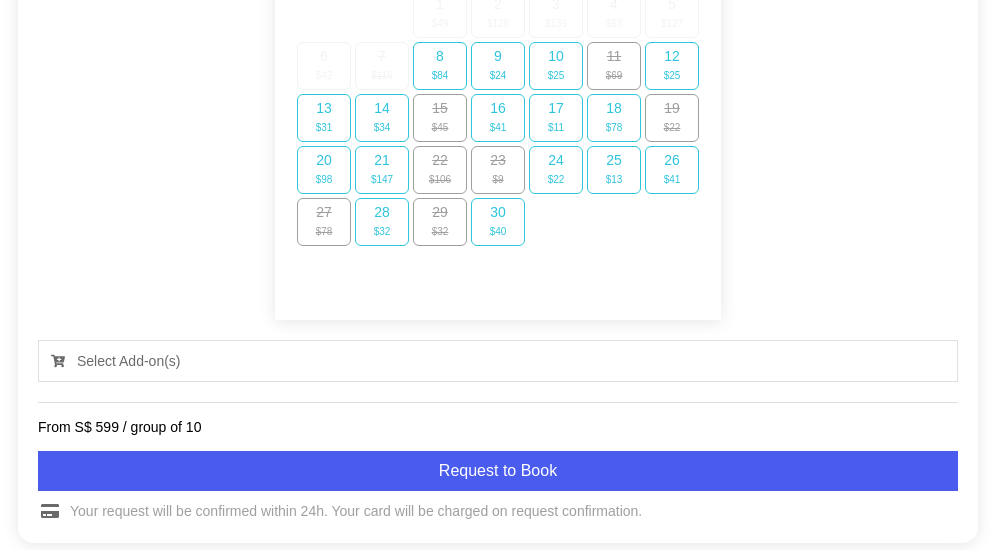
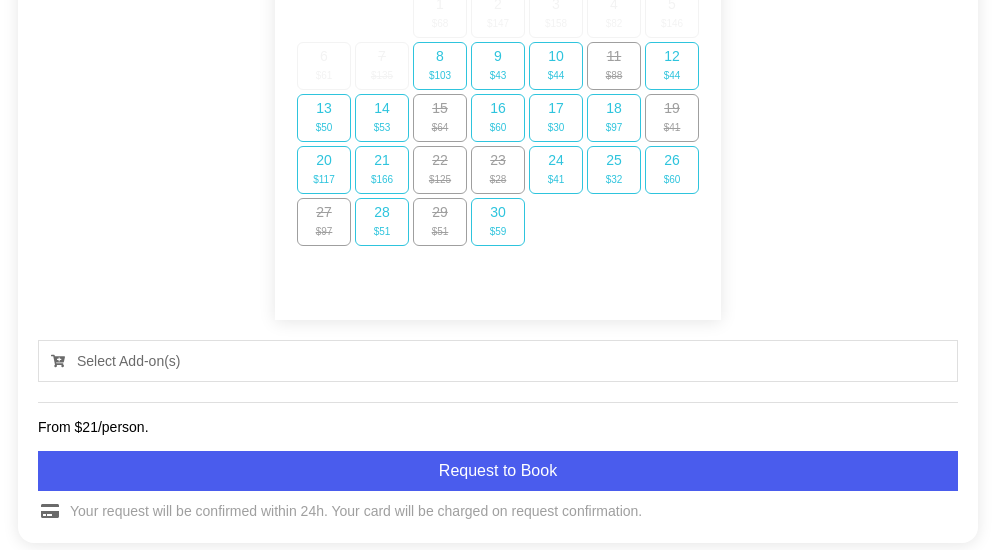
Before and after one commit to QTD289/seeksophie-booking-form, a Next.js app: page / in a window 1280 px wide. Shown: the part 402-952 px from the top of the page, without its empty margins (142-1137 px from the left). Built offline with nearby package versions, Linux system fonts and the light colour scheme; a web font is replaced by a local one.

Commit message:
feat: Select date & time, Calculate total price

```diff
--- a/components/BookingForm/BookingForm.tsx
+++ b/components/BookingForm/BookingForm.tsx
@@ -3,25 +3,48 @@ import { FaCreditCard } from 'react-icons/fa';
 import { useFormStore } from 'stores';
 
 import { Addon, DateTimeSelect, PersonsNo } from './components';
+import { ErrorType } from './interface';
 
 export const BookingForm = (): JSX.Element => {
-  const { maxPersonsNo } = useFormStore();
+  const { maxPersonsNo, minimumPrice, error, book, totalPrice, perPrice } =
+    useFormStore();
 
   return (
     <div className="booking-form">
       <div className="header">Booking for maximum {maxPersonsNo} persons</div>
 
       <PersonsNo />
+      {error[ErrorType.PersonsNo] && (
+        <div className="error">{error[ErrorType.PersonsNo]}</div>
+      )}
 
       <DateTimeSelect />
+      {error[ErrorType.DateTime] && (
+        <div className="error">{error[ErrorType.DateTime]}</div>
+      )}
 
       <Addon />
 
       <div className="request">
-        <div className="min-price">
-          From <span>S$ 599 / group of 10</span>
+        {totalPrice > 0 ? (
+          <div className="total-price">
+            <div className="per">
+              <div>Price/person</div>
+              <div>${perPrice}</div>
+            </div>
+            <div className="total">
+              <div>Total</div>
+              <div>${totalPrice}</div>
+            </div>
+          </div>
+        ) : (
+          <div className="min-price">
+            From <span>${minimumPrice}</span>/person.
+          </div>
+        )}
+        <div className="btn" onClick={book}>
+          Request to Book
         </div>
-        <div className="btn">Request to Book</div>
         <div className="payment">
           <FaCreditCard />
           Your request will be confirmed within 24h. Your card will be charged
--- a/components/BookingForm/components/DateTimeSelect.tsx
+++ b/components/BookingForm/components/DateTimeSelect.tsx
@@ -1,12 +1,13 @@
 import { useEffect } from 'react';
 
+import classNames from 'classnames';
 import { FaCalendarAlt } from 'react-icons/fa';
 
 import { Calendar } from 'Calendar';
 import { useFormStore } from 'stores';
 
 export const DateTimeSelect = (): JSX.Element => {
-  const { init } = useFormStore();
+  const { init, bookingDate, bookingTime } = useFormStore();
 
   useEffect(() => {
     init();
@@ -14,11 +15,21 @@ export const DateTimeSelect = (): JSX.Element => {
 
   return (
     <div className="dateTimeSelect">
-      <div className="field calendar">
+      <div
+        className={classNames('field calendar', {
+          selected: bookingDate && bookingTime,
+        })}
+      >
         <div className="icon">
           <FaCalendarAlt />
         </div>
-        <div className="placeholder">Select Date & Time</div>
+        {bookingDate && bookingTime ? (
+          <div className="selectedDateTime">{`${bookingDate.toLocaleDateString(
+            'en-US'
+          )} • ${bookingTime.start} - ${bookingTime.end}`}</div>
+        ) : (
+          <div className="placeholder">Select Date & Time</div>
+        )}
       </div>
 
       <Calendar />
--- a/components/BookingForm/components/PersonsNo.tsx
+++ b/components/BookingForm/components/PersonsNo.tsx
@@ -4,8 +4,7 @@ import { FaRegMinusSquare, FaRegPlusSquare, FaUser } from 'react-icons/fa';
 import { useFormStore } from 'stores';
 
 export const PersonsNo = (): JSX.Element => {
-  const { maxPersonsNo, personsNo, changePersonsNo, increase, decrease } =
-    useFormStore();
+  const { maxPersonsNo, personsNo, changePersonsNo } = useFormStore();
 
   return (
     <div
@@ -17,7 +16,7 @@ export const PersonsNo = (): JSX.Element => {
       <div className="placeholder">Number of Persons</div>
       <div
         className={classNames('minus', { disabled: personsNo < 1 })}
-        onClick={decrease}
+        onClick={() => changePersonsNo(personsNo - 1)}
       >
         <FaRegMinusSquare />
       </div>
@@ -29,7 +28,7 @@ export const PersonsNo = (): JSX.Element => {
       />
       <div
         className={classNames('plus', { disabled: personsNo >= maxPersonsNo })}
-        onClick={increase}
+        onClick={() => changePersonsNo(personsNo + 1)}
       >
         <FaRegPlusSquare />
       </div>
--- a/components/BookingForm/interface.ts
+++ b/components/BookingForm/interface.ts
@@ -15,3 +15,13 @@ export interface DailyPrice {
   prices: Price[];
   timeSlots: TimeSlot[];
 }
+
+export enum ErrorType {
+  PersonsNo = 'personNo',
+  DateTime = 'dateTime',
+}
+
+export interface FormError {
+  [ErrorType.PersonsNo]?: string;
+  [ErrorType.DateTime]?: string;
+}
--- a/components/Calendar/CalendarDayCell.tsx
+++ b/components/Calendar/CalendarDayCell.tsx
@@ -13,20 +13,25 @@ interface Props {
 }
 
 export const CalendarDayCell = (props: Props) => {
-  const { dailyPrices } = useFormStore();
+  const { dailyPrices, personsNo, selectDateTime, bookingDate } =
+    useFormStore();
   const { selectedDate, currentDay, day } = props;
 
   const [showingTimeSlots, setShowingTimeSlots] = useState(false);
 
   const monthIndex = day.getMonth() - 10;
   const dailyPrice = dailyPrices[monthIndex * 30 + day.getDate() - 1];
+  const timeSlots =
+    dailyPrice?.timeSlots.filter((slot) => slot.maximumPersons >= personsNo) ||
+    [];
+  const prices = dailyPrice?.prices;
 
   const isToday = dayjs(currentDay).isSame(day, 'date');
   const isDefault = selectedDate.clone().toDate().getMonth() === day.getMonth();
   const isNextMonth =
     selectedDate.clone().toDate().getMonth() !== day.getMonth();
   const isPast = dayjs(currentDay).isAfter(day, 'date');
-  const isNotAvailable = dailyPrice?.timeSlots.length < 1;
+  const isNotAvailable = timeSlots.length < 1;
   const isSat = day.getDay() === 0;
   const isSun = day.getDay() === 6;
 
@@ -52,6 +57,7 @@ export const CalendarDayCell = (props: Props) => {
           today: isToday,
           past: isPast,
           notAvailable: isNotAvailable,
+          selected: bookingDate === day,
         })}
         onClick={toggleDropdown}
       >
@@ -62,9 +68,16 @@ export const CalendarDayCell = (props: Props) => {
       </div>
       {monthIndex >= 0 && dailyPrice && (
         <div className={classNames('dropDown', { showing: showingTimeSlots })}>
-          {dailyPrice.timeSlots.map((slot, index) => (
-            <div className="slot" key={`time-${monthIndex}-${index}`}>
-              {slot.start} - {slot.end} - {slot.maximumPersons}
+          {timeSlots.map((slot, index) => (
+            <div
+              className="slot"
+              key={`time-${monthIndex}-${index}`}
+              onClick={() => {
+                selectDateTime(day, slot, prices);
+                setShowingTimeSlots(false);
+              }}
+            >
+              {slot.start} - {slot.end}
             </div>
           ))}
         </div>
--- a/const/index.ts
+++ b/const/index.ts
@@ -25,7 +25,7 @@ export const SAMPLE_TIME_SLOTS: TimeSlot[] = [
 
 export const SAMPLE_PRICES: Price[] = [
   {
-    min: 1,
+    min: 0,
     max: 4,
     price: 100,
   },
--- a/stores/useFormStore.ts
+++ b/stores/useFormStore.ts
@@ -1,38 +1,129 @@
 import create from 'zustand';
 
-import { DailyPrice } from 'BookingForm/interface';
+import {
+  DailyPrice,
+  ErrorType,
+  FormError,
+  Price,
+  TimeSlot,
+} from 'BookingForm/interface';
 
 import { generateDailyPrices } from '../utils/mockData';
 
 interface State {
   init: () => void;
+  minimumPrice: number;
   dailyPrices: DailyPrice[];
 
   maxPersonsNo: number;
   personsNo: number;
-  changePersonsNo: (value?: string) => void;
-  increase: () => void;
-  decrease: () => void;
+  changePersonsNo: (value?: string | number) => void;
+
+  bookingDate?: Date;
+  bookingTime?: TimeSlot;
+  bookingPrices?: Price[];
+  selectDateTime: (date: Date, time: TimeSlot, prices: Price[]) => void;
+
+  error: FormError;
+  isValidated: () => boolean;
+  book: () => void;
+
+  perPrice: number;
+  totalPrice: number;
+  calculatePrice: () => void;
 }
 
 export const useFormStore = create<State>((set, get) => ({
   init: () => {
     const dailyPrices = generateDailyPrices();
-    set({ dailyPrices });
+    const minimumPrice = dailyPrices.reduce((min, price) => {
+      if (price.dayMinPrice < min) return price.dayMinPrice;
+      return min;
+    }, dailyPrices[0]?.dayMinPrice || 0);
+    set({ dailyPrices, minimumPrice });
   },
+  minimumPrice: 0,
   dailyPrices: [],
 
   maxPersonsNo: 10,
   personsNo: 0,
   changePersonsNo: (value) => {
     let person = 0;
-    if (value) person = parseInt(value);
+    if (value) person = typeof value === 'string' ? parseInt(value) : value;
     if (person < 0) return;
 
     const personsNo = Math.min(person, get().maxPersonsNo);
-    set({ personsNo });
+    const { error, calculatePrice, bookingTime } = get();
+    if (bookingTime && personsNo > bookingTime.maximumPersons) {
+      set({
+        bookingDate: undefined,
+        bookingTime: undefined,
+        bookingPrices: undefined,
+        perPrice: 0,
+      });
+    }
+    set({ personsNo, error: { ...error, [ErrorType.PersonsNo]: '' } });
+    calculatePrice();
   },
-  increase: () =>
-    set({ personsNo: Math.min(get().maxPersonsNo, get().personsNo + 1) }),
-  decrease: () => set({ personsNo: Math.max(0, get().personsNo - 1) }),
+
+  selectDateTime: (bookingDate, bookingTime, bookingPrices) => {
+    const { error, calculatePrice } = get();
+
+    set({
+      bookingDate,
+      bookingTime,
+      bookingPrices,
+      error: { ...error, [ErrorType.DateTime]: '' },
+    });
+    calculatePrice();
+  },
+
+  error: {},
+  isValidated: () => {
+    const { personsNo, bookingDate, bookingTime } = get();
+    if (personsNo > 0 && bookingDate && bookingTime) return true;
+
+    let error = {} as FormError;
+    if (personsNo < 1)
+      error[ErrorType.PersonsNo] = 'Please select number of persons';
+    if (!(bookingDate && bookingTime))
+      error[ErrorType.DateTime] = 'Please select start date';
+
+    set({ error });
+
+    return false;
+  },
+  book: () => {
+    const isValidated = get().isValidated();
+    if (!isValidated) return;
+    alert('Booking made!');
+  },
+
+  perPrice: 0,
+  totalPrice: 0,
+  calculatePrice: () => {
+    const { personsNo, bookingPrices } = get();
+    if (!bookingPrices) {
+      set({ totalPrice: 0, perPrice: 0 });
+      return;
+    }
+
+    const sortedPrices = [...(bookingPrices || [])].sort(
+      (p1, p2) => p2.min - p1.min
+    );
+    let price = sortedPrices[0];
+
+    for (let i = 0; i < sortedPrices.length; i++) {
+      const currPrice = sortedPrices[i];
+      if (
+        currPrice.max &&
+        personsNo <= currPrice.max &&
+        personsNo >= currPrice.min
+      ) {
+        price = currPrice;
+      }
+    }
+    const totalPrice = price.price * personsNo;
+    set({ totalPrice, perPrice: price.price });
+  },
 }));
--- a/styles/BookingForm.scss
+++ b/styles/BookingForm.scss
@@ -64,6 +64,22 @@
     .min-price {
       margin-bottom: 12px;
       span {
+        font-weight: 500;
+      }
+    }
+    .total-price {
+      .per,
+      .total {
+        display: flex;
+        justify-content: space-between;
+        margin-bottom: 12px;
+        font-size: 12px;
+      }
+
+      .total {
+        padding-top: 12px;
+        border-top: solid 1px #dfdfdf;
+        font-size: 16px;
         font-weight: 500;
       }
     }
@@ -134,3 +150,16 @@
     }
   }
 }
+
+.dateTimeSelect {
+  .selectedDateTime {
+    color: #2ec4dd;
+    font-weight: 500;
+  }
+}
+
+.error {
+  color: #dc3545;
+  font-size: 12px;
+  margin-top: -16px;
+}
--- a/styles/Calendar.scss
+++ b/styles/Calendar.scss
@@ -142,6 +142,7 @@
             margin: 0 4px;
             border-radius: 2px;
             line-height: 120%;
+            text-align: center;
             &:hover {
               color: #2ec4dd;
               background-color: #f3f3f3;
--- a/utils/mockData.ts
+++ b/utils/mockData.ts
@@ -15,7 +15,7 @@ const generateTimeSlots = (): TimeSlot[] =>
 
 const generatePrices = (): Price[] =>
   [0, 1].reduce((ret, index) => {
-    const price = generateRandomNumber(150) + 1;
+    const price = generateRandomNumber(150) + 20;
     const priceSlot = { ...SAMPLE_PRICES[index], price };
     ret.push(priceSlot);
     return ret;
```
